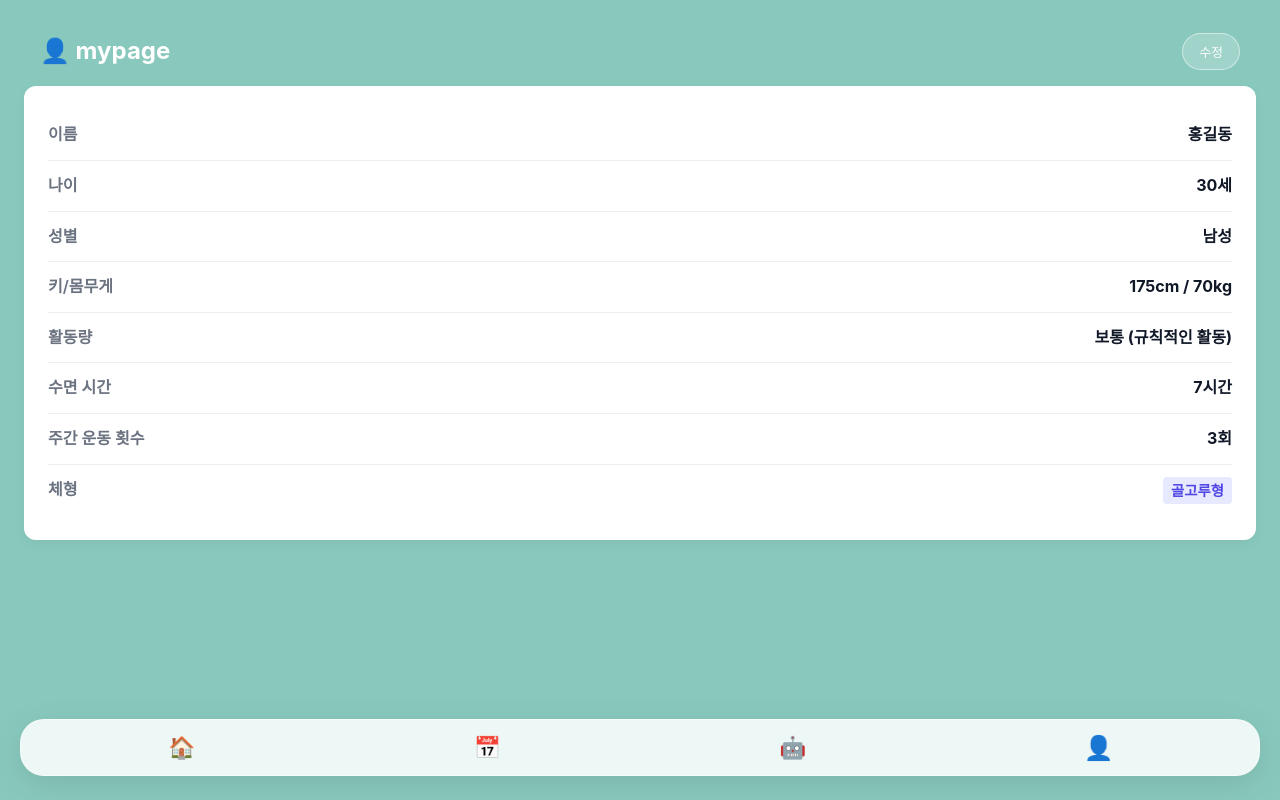
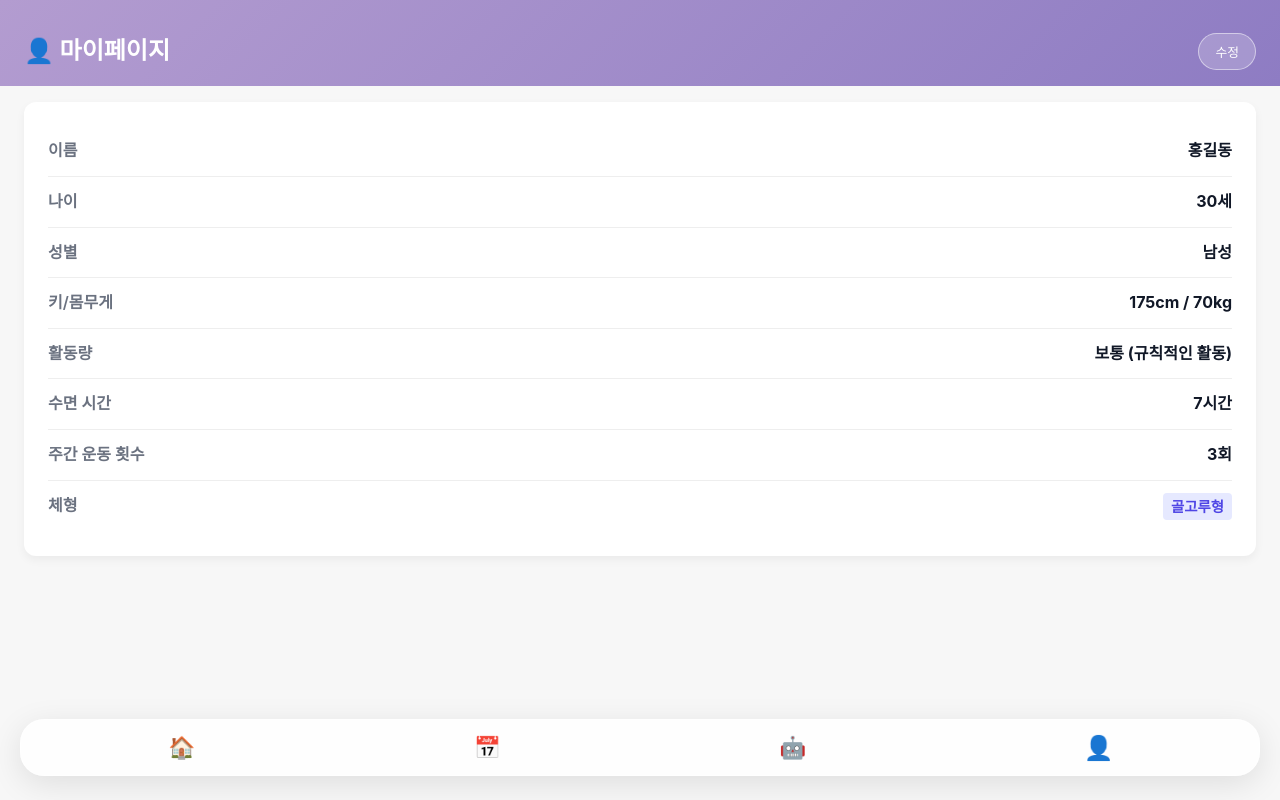
Before and after one commit to JungHoonKim-KR/KeepGoing, a Vue app: page /profile in a window 1280 px wide. Built offline with nearby package versions, Linux system fonts and the light colour scheme.

Commit message:
정훈님 코드로 복구

```diff
--- a/src/views/ProfileView.vue
+++ b/src/views/ProfileView.vue
@@ -53,13 +53,16 @@ const cancelEdit = () => {
 
 <template>
   <div class="profile-view">
-    <div class="content">
+    <header class="header">
       <div class="header-content">
-        <h1>👤 mypage</h1>
+        <h1>👤 마이페이지</h1>
         <button v-if="!isEditing" @click="startEdit" class="edit-btn">
           수정
         </button>
       </div>
+    </header>
+
+    <div class="content">
       <div class="info-card">
         <div class="profile-item">
           <label>이름</label>
@@ -239,7 +242,7 @@ const cancelEdit = () => {
 /* --- 레이아웃 및 헤더 --- */
 .profile-view {
   min-height: 100vh;
-  background-color: #89c9bd;
+  background-color: #f7f7f7;
   padding-bottom: 80px; /* 네비게이션 공간 확보 */
 }
 
@@ -253,11 +256,9 @@ const cancelEdit = () => {
   display: flex;
   justify-content: space-between;
   align-items: center;
-  padding: 1rem;
 }
 
 .header-content h1 {
-  color: white;
   font-size: 1.5rem;
   font-weight: bold;
   margin: 0;
```
